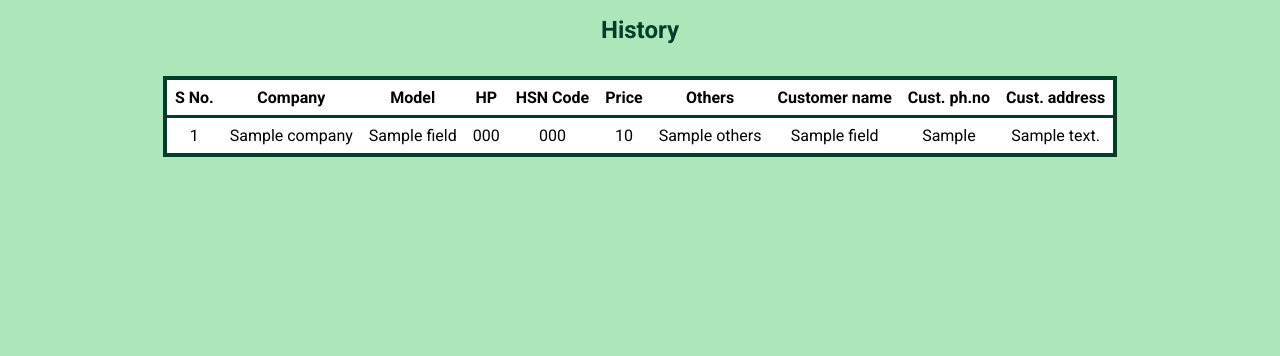
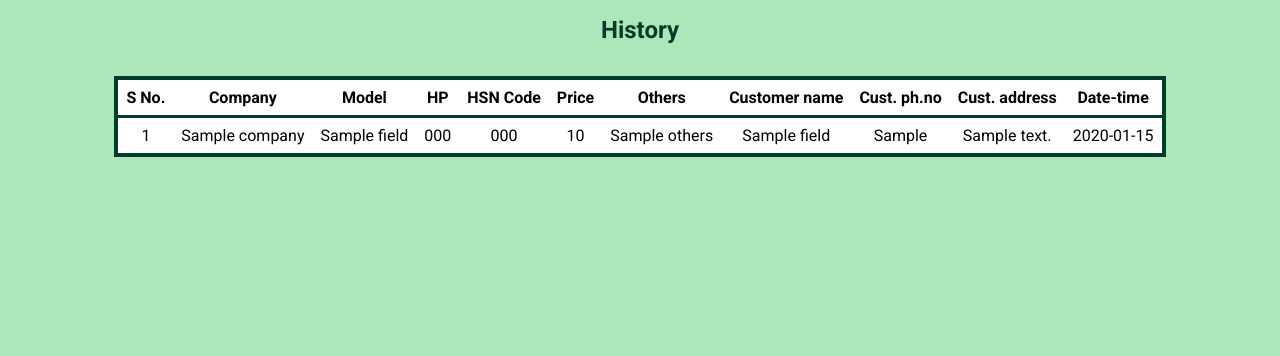
Before and after one commit to adi-1806/stockmanagment, a Django app: template stock/templates/stock/history.html in a window 1280 px wide. Shown: the part 122-478 px from the top of the page. Run offline with Django 3.2, Linux system fonts and the light colour scheme; the template is opened without the code that fills it: most values are stand-ins (such as "Sample title", 1, 10 or a date in 2020).

Commit message:
date field added

```diff
--- a/customer/models.py
+++ b/customer/models.py
@@ -12,6 +12,7 @@ class selled_motor(models.Model):
     customer_name=models.CharField(max_length=100)
     customer_phno=models.IntegerField()
     customer_address=models.TextField()
+    dateandtime=models.DateTimeField(auto_now=False, auto_now_add=True, null=True, editable=False)
 
     def __str__(self) :
         return f"{self.company},{self.model_name},{self.hp},{self.customer_name},{self.customer_phno},{self.customer_address}"
--- a/customer/views.py
+++ b/customer/views.py
@@ -52,6 +52,7 @@ def billing(request,pk):
             selled_details.save()
             details.save()
 
+
             return redirect('stocklist')
 
 
--- a/stock/templates/stock/history.html
+++ b/stock/templates/stock/history.html
@@ -28,6 +28,7 @@ History
                 <th>Customer name</th>
                 <th>Cust. ph.no</th>
                 <th>Cust. address</th>
+                <th>Date-time</th>
             </tr>
         </thead>
         <tbody>
@@ -43,6 +44,7 @@ History
                 <td>{{fields.customer_name}}</td>
                 <td>{{fields.customer_phno}}</td>
                 <td>{{fields.customer_address}}</td>
+                <td>{{fields.dateandtime}}</td>
             </tr>
         </tbody>
         {% endfor%}
```
Also changed, not shown: customer/migrations/0003_selled_motor_dateandtime.py (added), customer/migrations/0004_alter_selled_motor_dateandtime.py (added), db.sqlite3.
